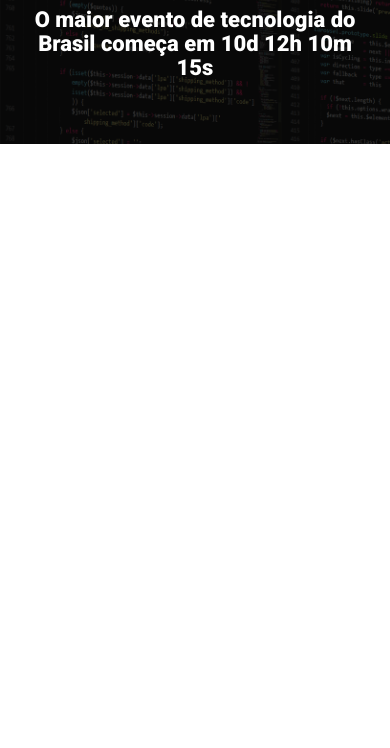
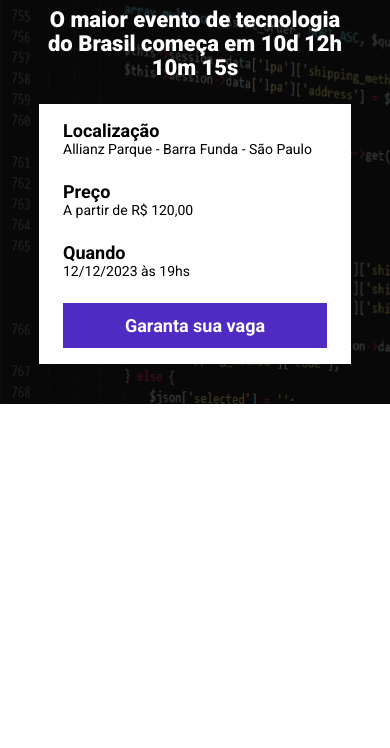
Before and after one commit to alanmdsan/ebac-talks, a website built with Parcel: page src/index.html in a window 390 px wide. Shown: the part 96-844 px from the top of the page. Built offline with nearby package versions, Linux system fonts and the light colour scheme.

Commit message:
setting infos and call to action

```diff
--- a/src/index.html
+++ b/src/index.html
@@ -16,6 +16,25 @@
             <p class="hero__text">
                 O maior evento de tecnologia do Brasil começa em 10d 12h 10m 15s
             </p>
+            <div class="infos-bar">
+                <ul class="infos-bar__infos">
+                    <li class="infos-bar__infos__item">
+                        <b>Localização</b>
+                        Allianz Parque - Barra Funda - São Paulo
+                    </li>
+                    <li class="infos-bar__infos__item">
+                        <b>Preço</b>
+                        A partir de R$ 120,00
+                    </li>
+                    <li class="infos-bar__infos__item">
+                        <b>Quando</b>
+                        12/12/2023 às 19hs
+                    </li>
+                </ul>
+                <a href="#" class="button button--primary">
+                    Garanta sua vaga
+                </a>
+            </div>
         </div>
     </header>
 
--- /dev/null
+++ b/src/styles/components/_buttons.scss
@@ -0,0 +1,24 @@
+.button {
+    padding: 12px;
+    font-size: 18px;
+    font-weight: bold;
+    text-decoration: none;
+    text-align: center;
+    white-space: nowrap;
+
+    &--primary {
+        color: #fff;
+        background-color: #4F2AC3;
+    }
+
+    @media (max-width: 1024px) {
+        display: flex;
+        align-items: center;
+    }
+
+    @media (max-width: 640px) {
+        display: block;
+        width: 100%;
+        text-align: center;
+    }
+}
--- /dev/null
+++ b/src/styles/components/_infos_bar.scss
@@ -0,0 +1,40 @@
+.infos-bar {
+    padding: 16px 24px;
+    background-color: #fff;
+    display: flex;
+    justify-content: space-between;
+
+    &__infos {
+        display: flex;
+        gap: 40px;
+
+        &__item {
+            font-size: 14px;
+            color: #000;
+
+            b {
+                color: #000;
+                font-size: 18px;
+                display: block;
+            }
+        }
+    }
+
+    @media (max-width: 1024px) {
+        &__infos {
+            gap: 16px;
+        }
+    }
+
+    @media (max-width: 640px) {
+        display: block;
+
+        &__infos {
+            display: block;
+
+            &__item {
+                margin-bottom: 24px;
+            }
+        }
+    }
+}
--- a/src/styles/main.scss
+++ b/src/styles/main.scss
@@ -1,4 +1,6 @@
 @use 'hero';
+@use 'components/infos_bar';
+@use 'components/buttons';
 
 * {
     margin: 0;
@@ -6,6 +8,7 @@
     box-sizing: border-box;
     font-family: 'Roboto', sans-serif;
     color: #fff;
+    list-style: none;
 }
 
 .container {
@@ -13,11 +16,11 @@
     width: 100%;
     margin: 0 auto;
 
+    @media (max-width: 1024px) {
+        max-width: 90%;
+    }
+
     @media (max-width: 640px) {
         max-width: 80%;
     }
-
-    @media (max-width: 1024px) {
-        max-width: 90%;
-    }
 }
```
